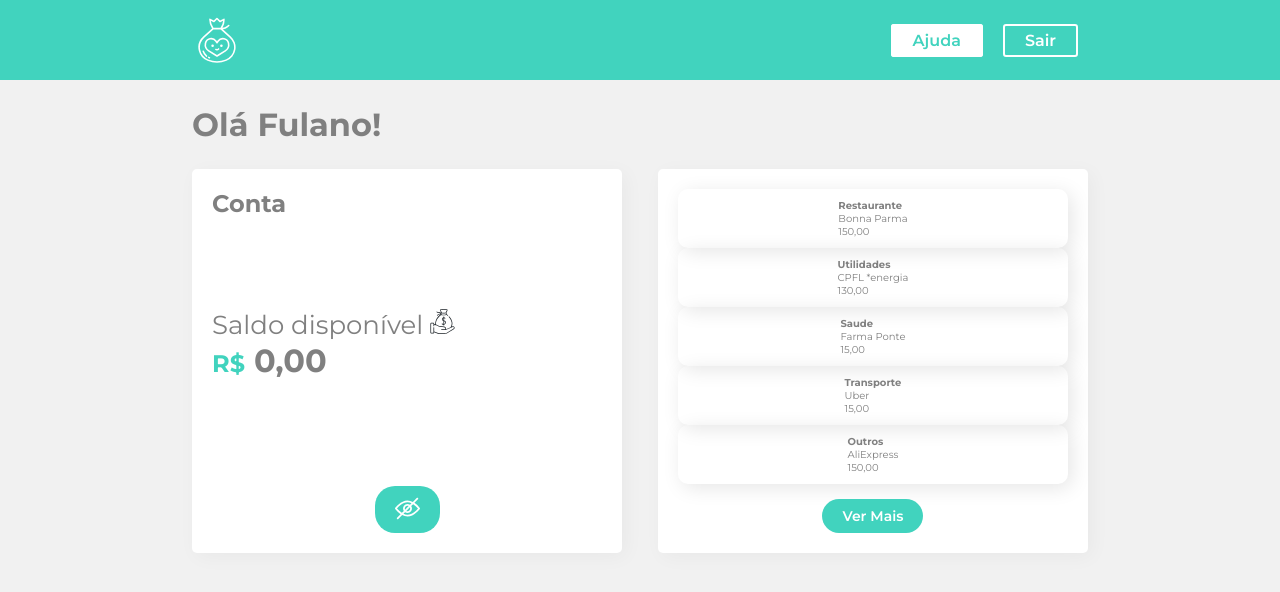
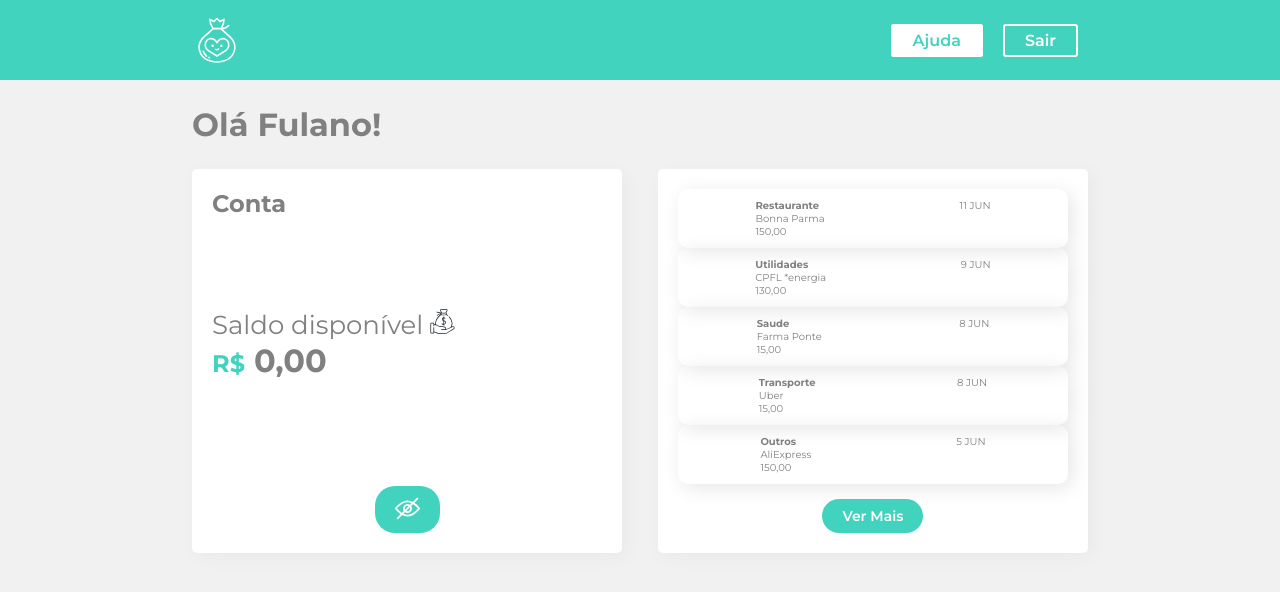
Before and after one commit to BernardoMoschen/Studies, a React (Create React App) app in the folder ReactJS/FormaçaoReactJs/alura-styled-components-master/: page / in a window 1280 px wide. Shown: the top 592 px of the page. Built offline with nearby package versions, Linux system fonts and the light colour scheme.

Commit message:
feat: adds a date to items

```diff
--- a/ReactJS/FormaçaoReactJs/alura-styled-components-master/src/Components/Items/index.jsx
+++ b/ReactJS/FormaçaoReactJs/alura-styled-components-master/src/Components/Items/index.jsx
@@ -16,4 +16,5 @@ font-size: 10px
 export default (props) =>
   <Items>
     <Item {...props}/>
+    <span>{props.date}</span>
   </Items>
```
